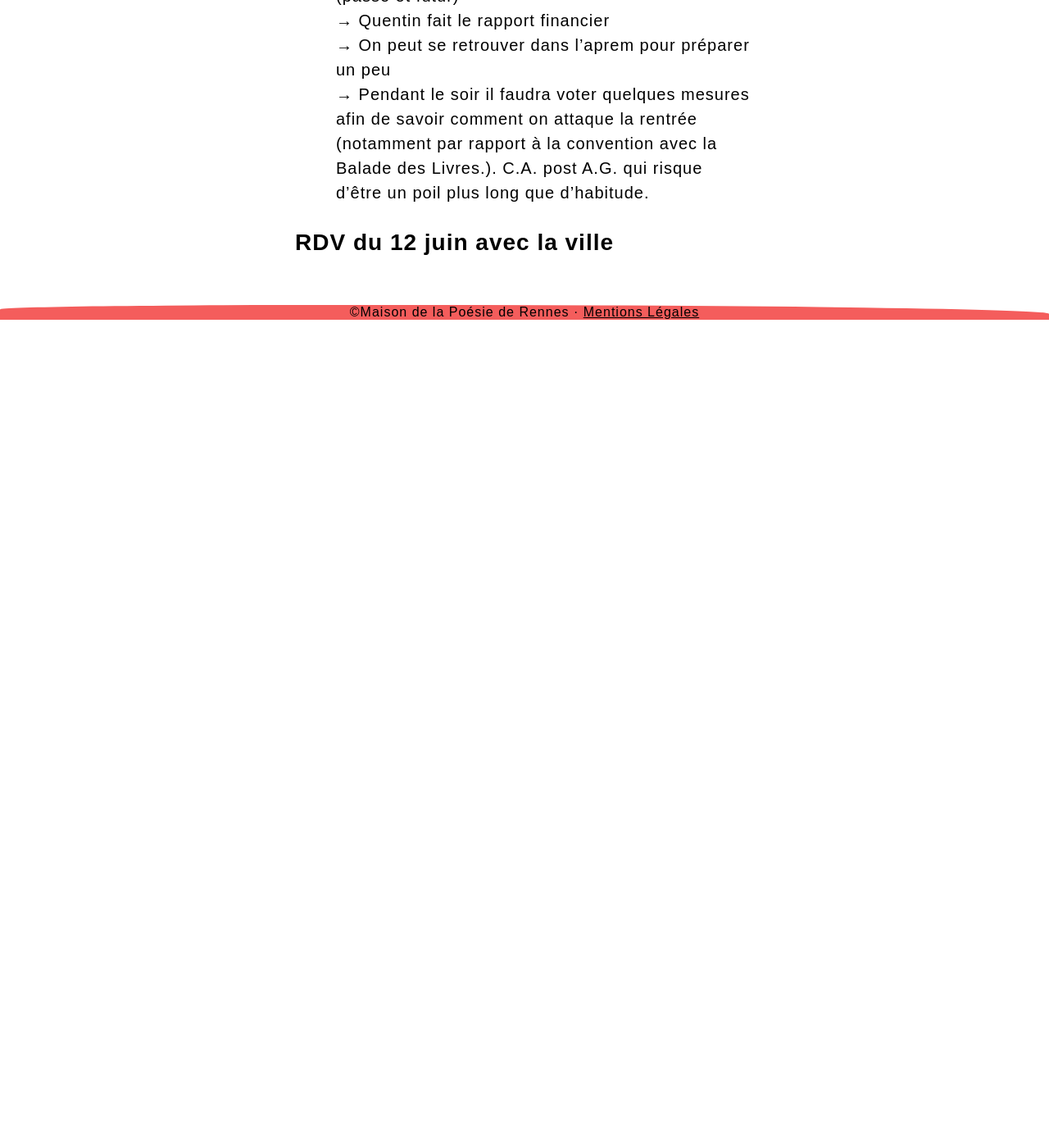
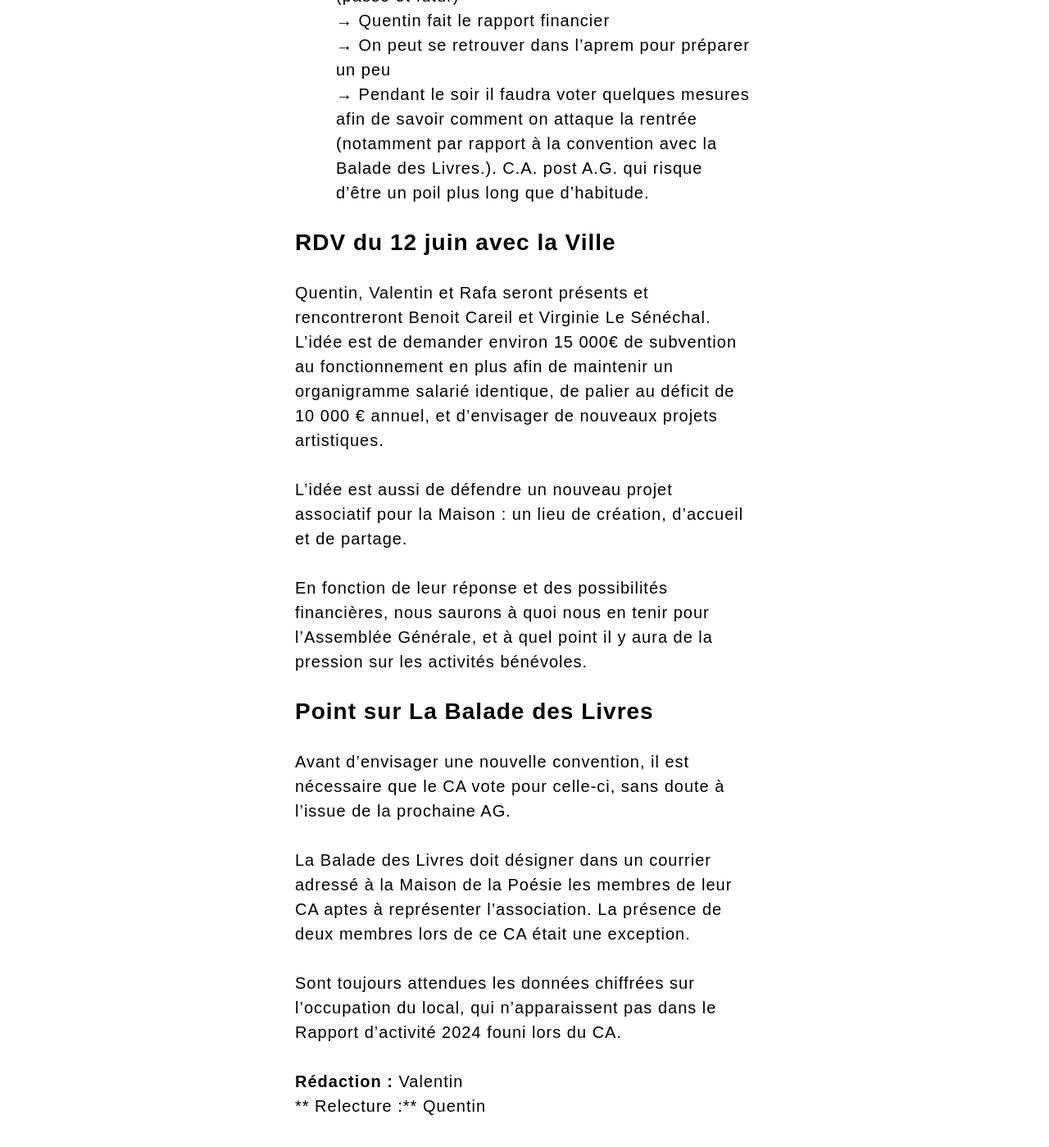
Before and after one commit to PQuod/MaisondelaPoesiedeRennes, a Jekyll site: the page built from _espace-admin-cr/2025-06-12-ca-conseil-dadministration-du-4-juin-2025.md, in a window 1280 px wide and 1400 px high, scrolled down 2006 px. Shown: the whole window at 82% size. Built offline with Jekyll 4.4.1, drawn with Linux system fonts in a browser that asks for light colours; some web fonts are replaced; a script that is not in the unit is left out; before the commit the page ends 2396 px from its top, so only the background shows below that.

Commit message:
Update Espace administration : Comptes-rendus “2025-06-12-ca-conseil-dadministration-du-4-juin-2025”

```diff
--- a/_espace-admin-cr/2025-06-12-ca-conseil-dadministration-du-4-juin-2025.md
+++ b/_espace-admin-cr/2025-06-12-ca-conseil-dadministration-du-4-juin-2025.md
@@ -51,4 +51,21 @@
 - On peut se retrouver dans l'aprem pour préparer un peu
 - Pendant le soir il faudra voter quelques mesures afin de savoir comment on attaque la rentrée (notamment par rapport à la convention avec la Balade des Livres.). C.A. post A.G. qui risque d'être un poil plus long que d'habitude.
 
-## RDV du 12 juin avec la ville
+## RDV du 12 juin avec la Ville
+
+Quentin, Valentin et Rafa seront présents et rencontreront Benoit Careil et Virginie Le Sénéchal. L'idée est de demander environ 15 000€ de subvention au fonctionnement en plus afin de maintenir un organigramme salarié identique, de palier au déficit de 10 000 € annuel, et d'envisager de nouveaux projets artistiques.
+
+L'idée est aussi de défendre un nouveau projet associatif pour la Maison : un lieu de création, d'accueil et de partage.
+
+En fonction de leur réponse et des possibilités financières, nous saurons à quoi nous en tenir pour l'Assemblée Générale, et à quel point il y aura de la pression sur les activités bénévoles.
+
+## Point sur La Balade des Livres
+
+Avant d'envisager une nouvelle convention, il est nécessaire que le CA vote pour celle-ci, sans doute à l'issue de la prochaine AG.
+
+La Balade des Livres doit désigner dans un courrier adressé à la Maison de la Poésie les membres de leur CA aptes à représenter l'association. La présence de deux membres lors de ce CA était une exception.
+
+Sont toujours attendues les données chiffrées sur l'occupation du local, qui n'apparaissent pas dans le Rapport d'activité 2024 founi lors du CA.
+
+**Rédaction :** Valentin
+** Relecture :** Quentin
```
